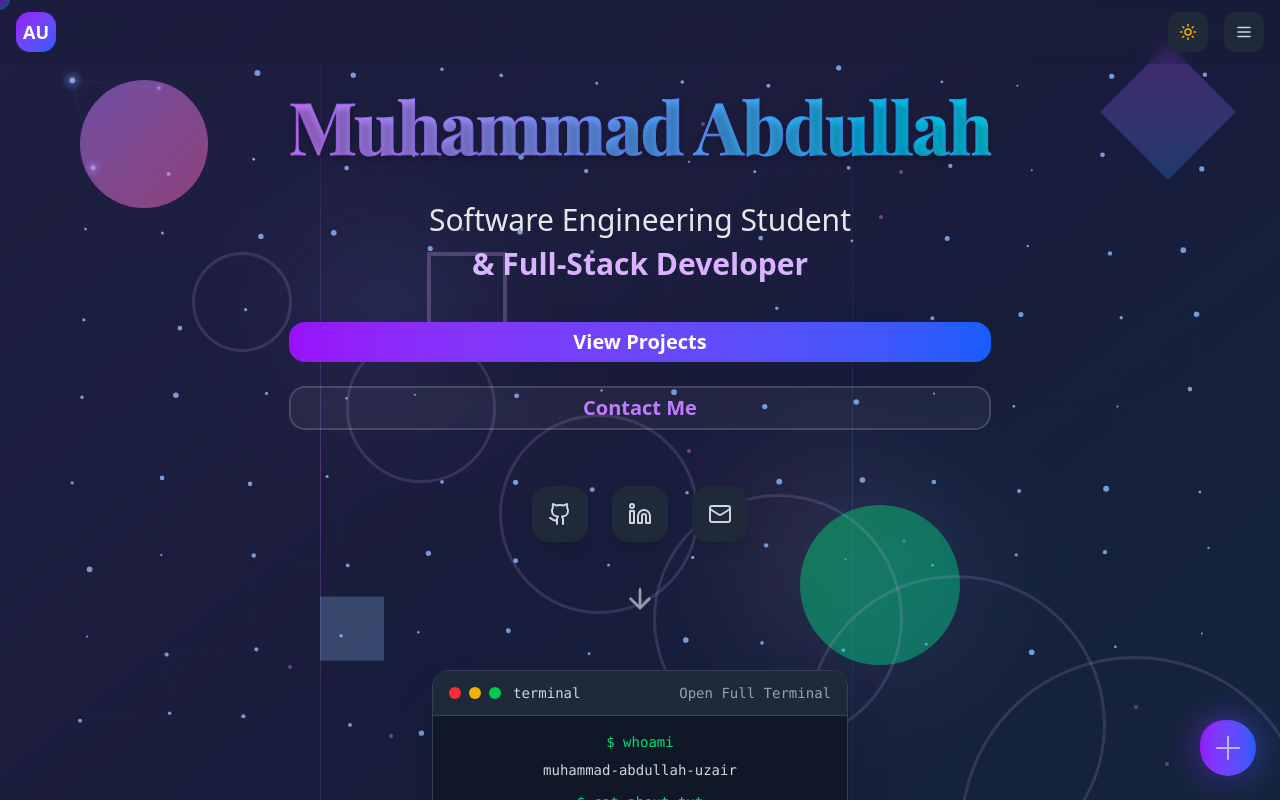
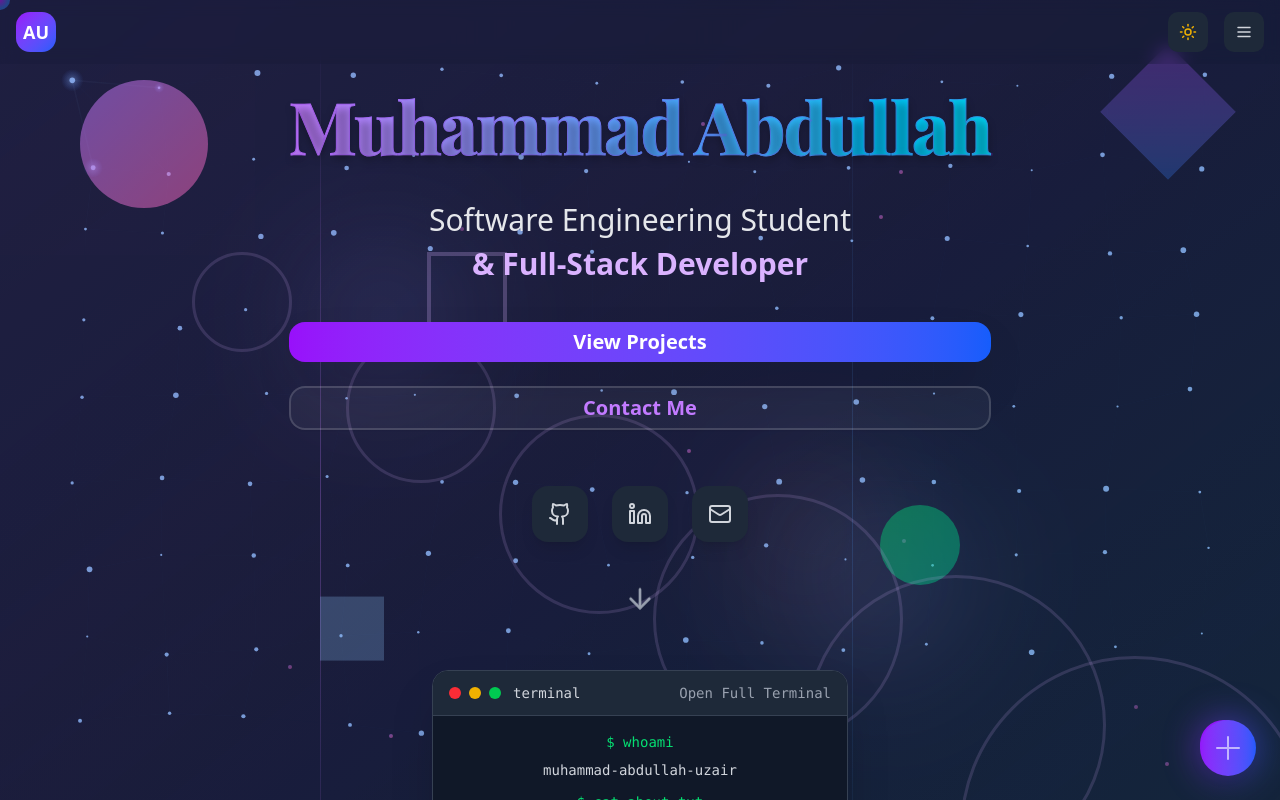
Before and after one commit to NobodyNoseMeme/mAbdullahUzair, a React (Vite) app: page / in a window 1280 px wide. Shown: the top 800 px of the page. Built offline with nearby package versions, Linux system fonts and the light colour scheme.

Commit message:
Make third large shape smaller and less visible
cgen-366ebaecb30a4517a60e1ffbead65f6d

```diff
--- a/src/components/Hero.jsx
+++ b/src/components/Hero.jsx
@@ -112,7 +112,7 @@ const Hero = () => {
           }}
         />
         <div
-          className="absolute top-1/2 right-1/4 w-40 h-40 bg-gradient-to-br from-green-400 to-emerald-400 rounded-full opacity-15 animate-pulse"
+          className="absolute top-1/2 right-1/4 w-20 h-20 bg-gradient-to-br from-green-400 to-emerald-400 rounded-full opacity-5 animate-pulse"
           style={{
             animationDelay: '1s',
             animationDuration: '15s',
```
